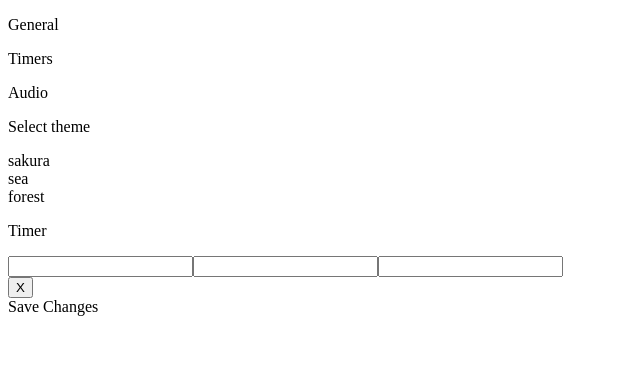
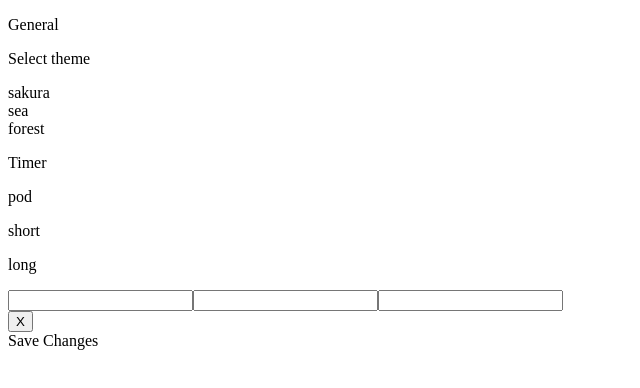
Before and after one commit to brebribre/productivity-app, a Next.js app: page /components/Popup in a window 1280 px wide. Shown: the top 388 px of the page, without its empty margins (0-640 px from the left). Built offline with nearby package versions, Linux system fonts and the light colour scheme.

Commit message:
popup update

```diff
--- a/pages/components/Popup.tsx
+++ b/pages/components/Popup.tsx
@@ -95,8 +95,7 @@ export default function Popup(props:any){
                 <div className = "col-span-4 z-20">
                     <div className = "grid grid-rows-3 gap-4 mt-5 ml-8 mr-3 py-2">
                         <p className = "pb-2 font-bold border-b-2">General</p>
-                        <p className = "pb-2">Timers</p>
-                        <p className = "pb-2">Audio</p>
+
                     </div>
                 </div>
 
@@ -107,9 +106,14 @@ export default function Popup(props:any){
 
                     <p className = "pt-6 pb-2 font-bold">Timer </p>
                     <div className = "grid grid-cols-3 gap-2">
-                        <input className = "rounded-md bg-gray-800 px-2 py-1 font-bold" type="number" max="60" onChange = {e => timerChange('podomoro', e.target.value)}></input>
+                        <p className = "mb-1 ml-1 text-gray-400 font-light text-sm">pod</p>
+                        <p className = "mb-1 ml-1 text-gray-400 font-light text-sm">short </p>
+                        <p className = "mb-1 ml-1 text-gray-400 font-light text-sm">long </p>
+                    </div>
+                    <div className = "grid grid-cols-3 gap-2">
+                        <input  className = "rounded-md bg-gray-800 px-2 py-1 font-bold" type="number" max="60" onChange = {e => timerChange('podomoro', e.target.value)}></input>
                         <input className = "rounded-md bg-gray-800 px-2 py-1 font-bold" type="number" max="60" onChange = {e => timerChange('short', e.target.value)}></input>
-                        <input className = "rounded-md bg-gray-800 px-2 py-1 font-bold" type="number" max="60" onChange = {e => timerChange('long', e.target.value)}></input>
+                        <input  className = "rounded-md bg-gray-800 px-2 py-1 font-bold" type="number" max="60" onChange = {e => timerChange('long', e.target.value)}></input>
                     </div>
                 </div>
                 <button className = "absolute top-5 right-5" onClick = {() => props.setIsOpen(false)}>X</button>
```
